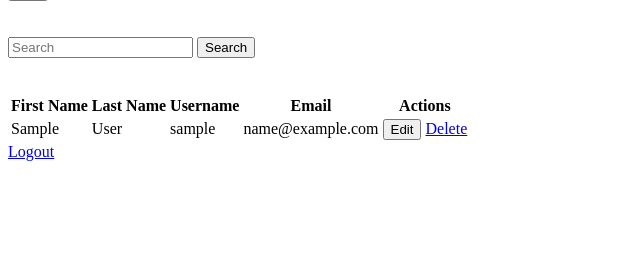
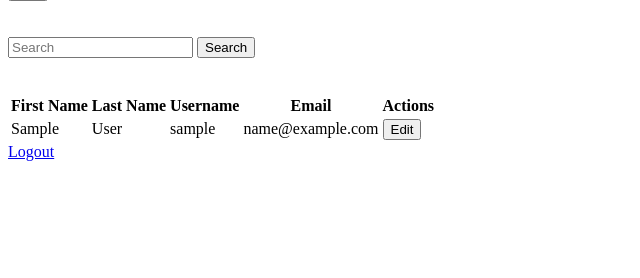
Before and after one commit to SelimF1998/php-crud, a PHP site: page /dashboard.php in a window 1280 px wide. Shown: the part 303-581 px from the top of the page, without its empty margins (0-640 px from the left). Run offline with PHP 8.4, Linux system fonts and the light colour scheme; the visitor is signed in with stand-in values (Sample User, id 1); tables that the repository leaves empty or names only in its code hold one stand-in row (values such as "Sample post"); data that the repository does not hold is empty.

Commit message:
third commit

```diff
--- a/dashboard.php
+++ b/dashboard.php
@@ -79,7 +79,6 @@ if (isset($_POST['create'])) {
                     <td><?php echo $user['email']; ?></td>
                     <td>
                         <button>Edit</button>
-                        <a href="?delete=<?php echo $user['id']; ?>">Delete</a>
                     </td>
                 </tr>
             <?php } ?>
```
